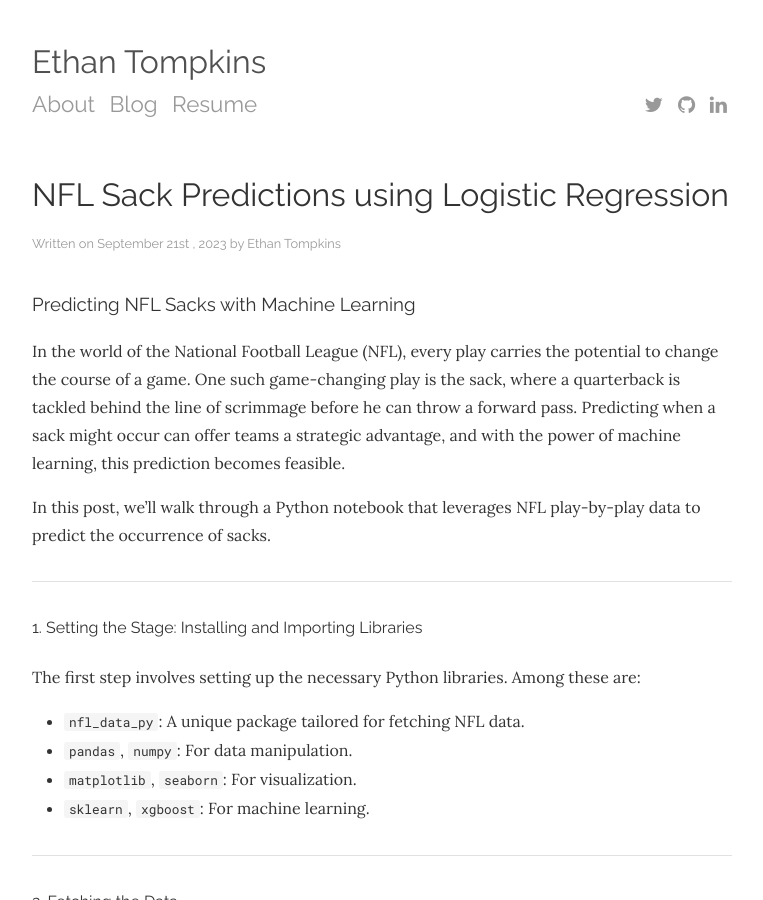
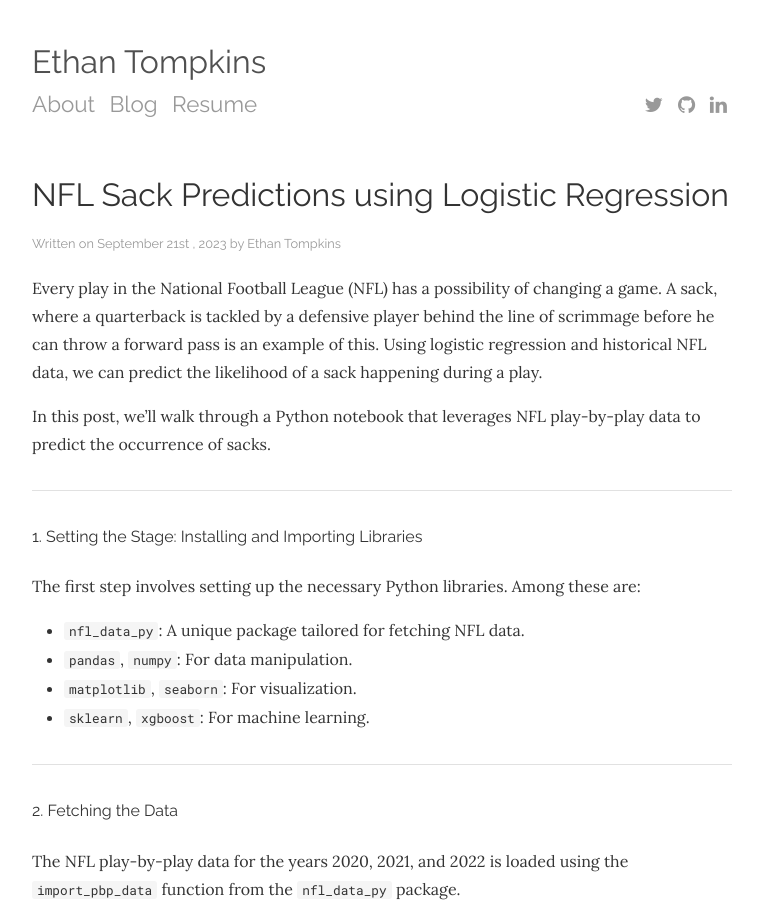
Before and after one commit to ethantompkins/ethantompkins.github.io, a Jekyll site: the page built from _posts/2023-09-21-Sack-Prediction-LR.md, in a window 1280 px wide and 900 px high. Shown: the whole window, without its empty margins (258-1021 px from the left). Built offline with Jekyll 4.4.1, drawn with Linux system fonts in a browser that asks for light colours; nearby versions of some CDN libraries.

Commit message:
post update

```diff
--- a/_posts/2023-09-21-Sack-Prediction-LR.md
+++ b/_posts/2023-09-21-Sack-Prediction-LR.md
@@ -6,9 +6,8 @@ date: 2023-09-21
 tags: ['python']
 ---
 
-### Predicting NFL Sacks with Machine Learning
 
-In the world of the National Football League (NFL), every play carries the potential to change the course of a game. One such game-changing play is the sack, where a quarterback is tackled behind the line of scrimmage before he can throw a forward pass. Predicting when a sack might occur can offer teams a strategic advantage, and with the power of machine learning, this prediction becomes feasible.
+Every play in the National Football League (NFL) has a possibility of changing a game. A sack, where a quarterback is tackled by a defensive player behind the line of scrimmage before he can throw a forward pass is an example of this. Using logistic regression and historical NFL data, we can predict the likelihood of a sack happening during a play.
 
 In this post, we'll walk through a Python notebook that leverages NFL play-by-play data to predict the occurrence of sacks.
 
```
